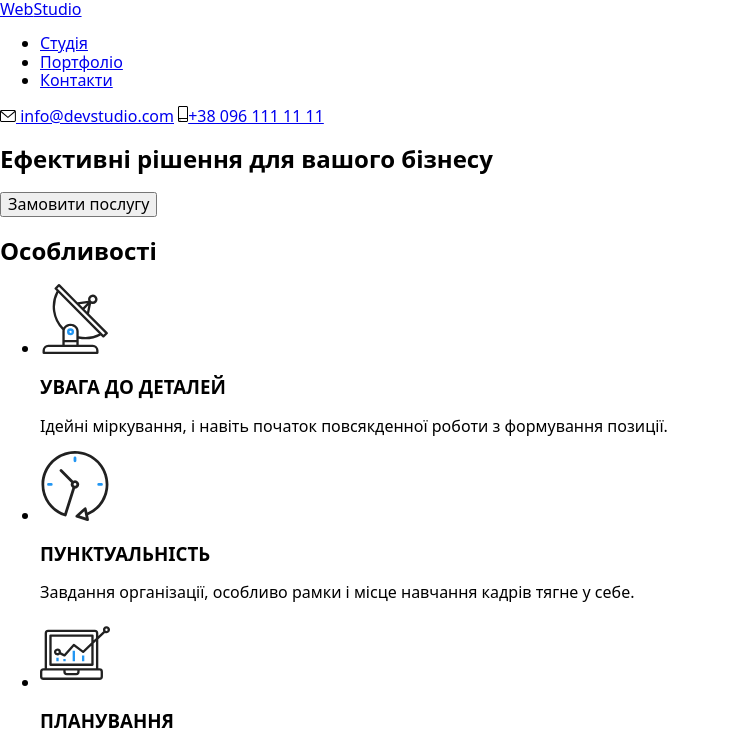
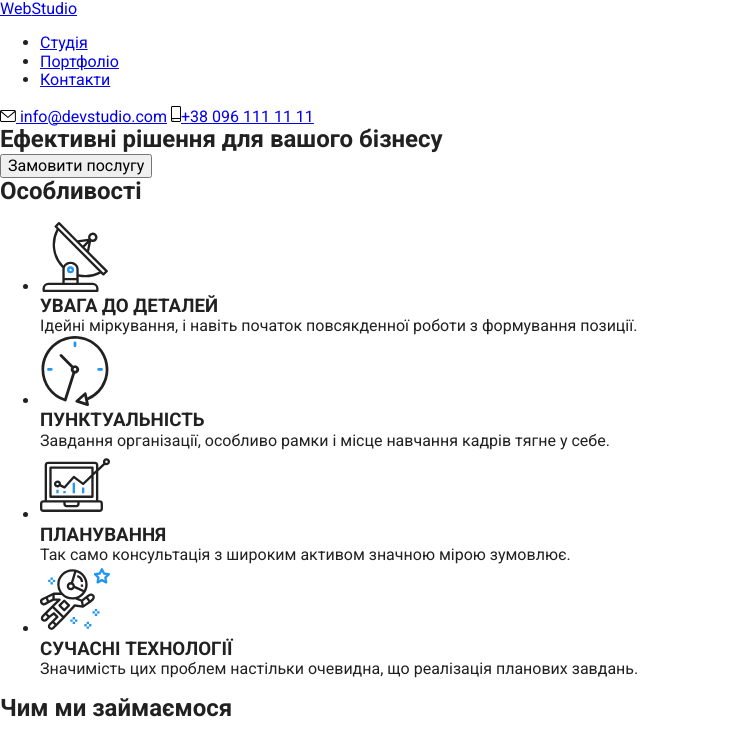
Before and after one commit to Cryosphere/goit-markup-hw-07, a plain HTML site: page index.html in a window 1280 px wide. Shown: the top 735 px of the page, without its empty margins (0-729 px from the left). Drawn offline with nearby package versions, Linux system fonts and the light colour scheme; files that its build step writes are made by us from their sources.

Commit message:
Start refactoring the code

```diff
--- a/index.html
+++ b/index.html
@@ -9,7 +9,7 @@
       rel="stylesheet"
       href="https://cdnjs.cloudflare.com/ajax/libs/modern-normalize/1.0.0/modern-normalize.min.css"
     />
-    <link rel="stylesheet" href="css/styles.css" type="text/css" />
+    <link rel="stylesheet" href="css/main.min.css" type="text/css" />
     <link rel="preconnect" href="https://fonts.googleapis.com" />
     <link rel="preconnect" href="https://fonts.gstatic.com" crossorigin />
     <link
--- a/sass/main.scss
+++ b/sass/main.scss
@@ -0,0 +1,29 @@
+:root {
+    --accent-color: #2196F3;
+    --main-text-color: #212121;
+    --text-color: #757575;
+    --secondary-text-color: #ffffff;
+    --main-bg-color: #FFFFFF;
+    --secondary-bg-color: #2F303A;
+    --time-func: cubic-bezier(0.4, 0, 0.2, 1);
+
+}
+body {
+    font-family: 'Roboto', sans-serif;
+    color: var(--main-text-color)
+}
+
+h1,
+h2,
+h3,
+h4,
+h5,
+h6,
+p {
+    margin: 0;
+}
+
+img {
+    display: block;
+    margin: 0;
+}
```
Also changed, not shown: css/main.css (added), css/main.min.css (added), sass/main.css (added), 3 other files.
